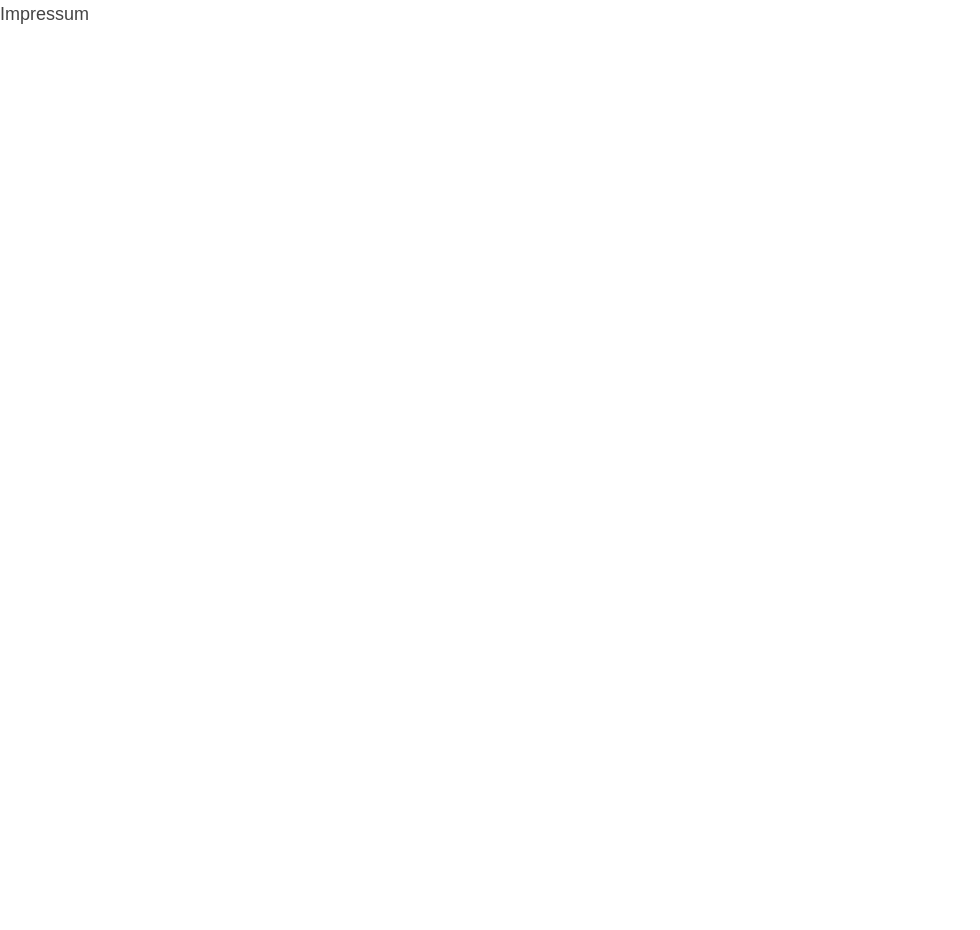
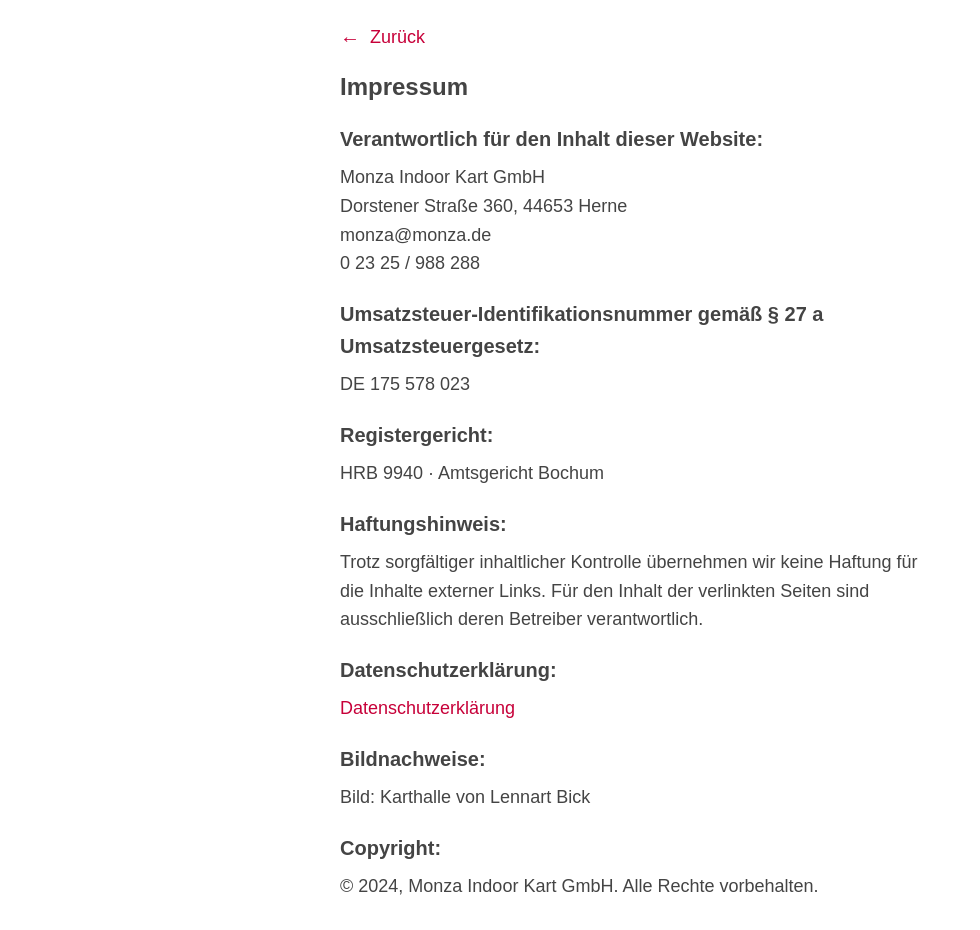
Before and after one commit to marcelbialas/monza-closed-landing, a React (Create React App) app: page /impressum in a window 1280 px wide. Shown: the top 930 px of the page, without its empty margins (0-980 px from the left). Before the commit the page ends 800 px from the top, so only its background shows below. Built offline with nearby package versions, Linux system fonts and the light colour scheme.

Commit message:
added imprint

```diff
--- a/src/Impressum.js
+++ b/src/Impressum.js
@@ -1,7 +1,110 @@
 import React from "react";
+import { Link } from "wouter";
+import styled from "styled-components";
 
 const Impressum = () => {
-  return <div>Impressum</div>;
+  return (
+    <Container>
+      <StyledLink to="/">
+        <BackArrow>&#8592;</BackArrow> Zurück
+      </StyledLink>
+
+      <Heading>Impressum</Heading>
+
+      <Section>
+        <SubHeading>Verantwortlich für den Inhalt dieser Website:</SubHeading>
+        <p>Monza Indoor Kart GmbH</p>
+        <Address>Dorstener Straße 360, 44653 Herne</Address>
+        <p>monza@monza.de</p>
+        <p>0 23 25 / 988 288</p>
+      </Section>
+
+      <Section>
+        <SubHeading>
+          Umsatzsteuer-Identifikationsnummer gemäß § 27 a Umsatzsteuergesetz:
+        </SubHeading>
+        <p>DE 175 578 023</p>
+      </Section>
+
+      <Section>
+        <SubHeading>Registergericht:</SubHeading>
+        <p>HRB 9940 · Amtsgericht Bochum</p>
+      </Section>
+
+      <Section>
+        <SubHeading>Haftungshinweis:</SubHeading>
+        <p>
+          Trotz sorgfältiger inhaltlicher Kontrolle übernehmen wir keine Haftung
+          für die Inhalte externer Links. Für den Inhalt der verlinkten Seiten
+          sind ausschließlich deren Betreiber verantwortlich.
+        </p>
+      </Section>
+
+      <Section>
+        <SubHeading>Datenschutzerklärung:</SubHeading>
+        <p>
+          <StyledLink href="/datenschutz">Datenschutzerklärung</StyledLink>
+        </p>
+      </Section>
+
+      <Section>
+        <SubHeading>Bildnachweise:</SubHeading>
+        <p>Bild: Karthalle von Lennart Bick</p>
+      </Section>
+
+      <Section>
+        <SubHeading>Copyright:</SubHeading>
+        <p>
+          © {new Date().getFullYear()}, Monza Indoor Kart GmbH. Alle Rechte
+          vorbehalten.
+        </p>
+      </Section>
+    </Container>
+  );
 };
 
+const Container = styled.div`
+  max-width: 600px;
+  margin: 0 auto;
+  padding: 20px;
+  font-family: Arial, sans-serif;
+
+  p {
+    display: block;
+    margin: 0;
+  }
+`;
+
+const Section = styled.div`
+  margin-bottom: 20px;
+`;
+
+const Heading = styled.h1`
+  font-size: 24px;
+  margin-bottom: 10px;
+`;
+
+const SubHeading = styled.h2`
+  font-size: 20px;
+  margin-bottom: 8px;
+`;
+
+const Address = styled.address`
+  font-style: normal;
+`;
+
+const StyledLink = styled(Link)`
+  color: #c70039;
+  text-decoration: none;
+
+  &:hover {
+    text-decoration: underline;
+  }
+`;
+
+const BackArrow = styled.span`
+  font-size: 20px;
+  margin-right: 5px;
+`;
+
 export default Impressum;
```
